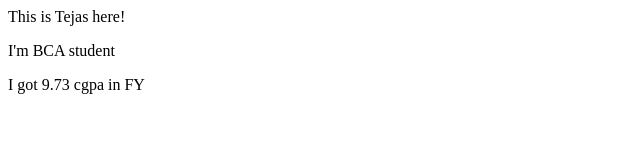
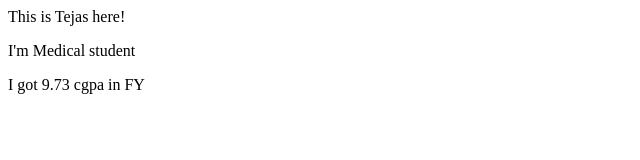
Before and after one commit to TejasBadgujar001/localrepo, a plain HTML site: page index.html in a window 1280 px wide. Shown: the full height of the page, 0-640 px from the left. Drawn offline with Linux system fonts and the light colour scheme.

Commit message:
Para 2nd is get updated

```diff
--- a/index.html
+++ b/index.html
@@ -1,3 +1,3 @@
 <p>This is Tejas here!</p>
-<p>I'm BCA student</p>
+<p>I'm Medical student</p>
 <p>I got 9.73 cgpa in FY</p>
```
